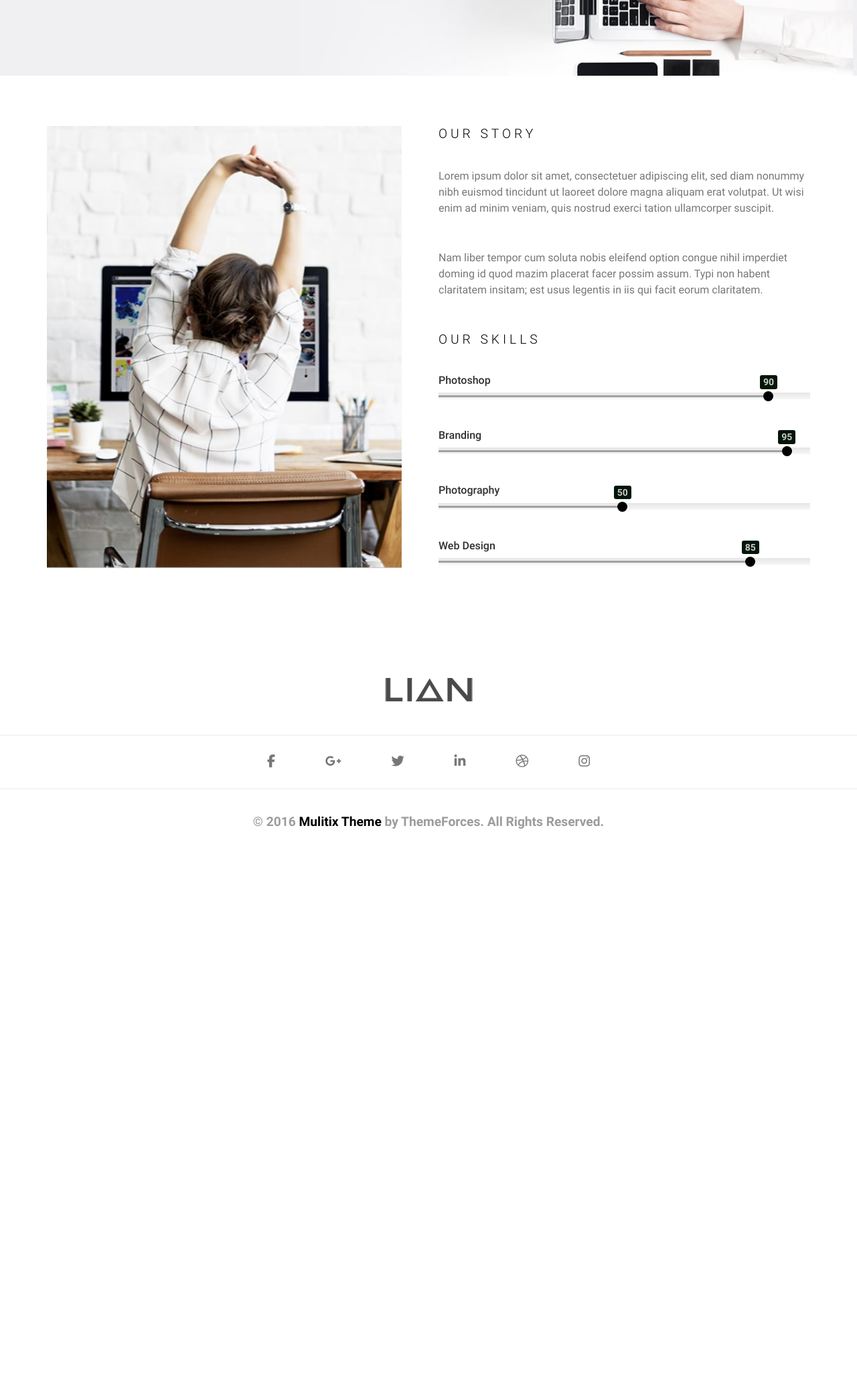
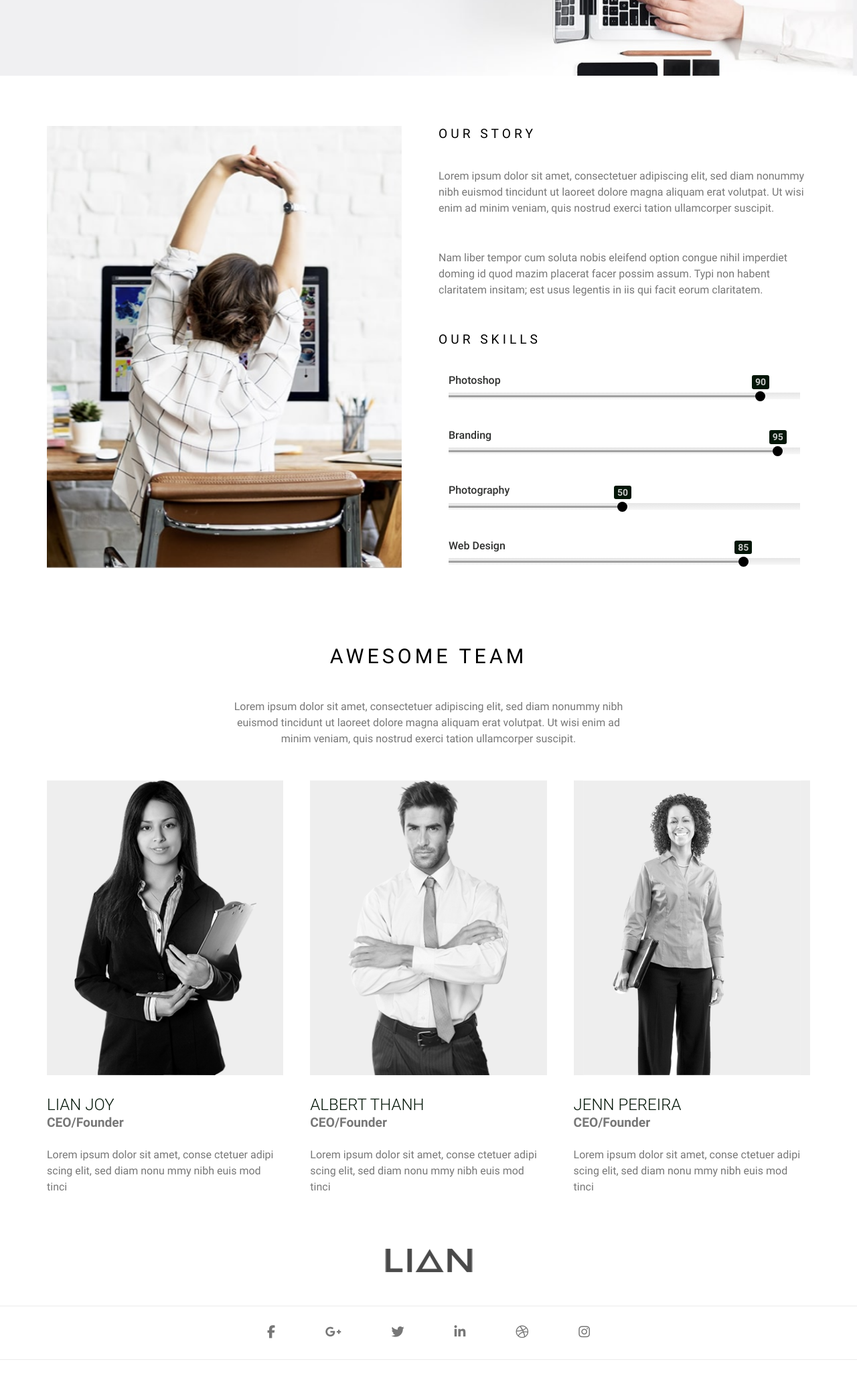
Before and after one commit to GradenD/lian, a PHP site: page /index.php?page=about in a window 1280 px wide. Shown: the part 332-2386 px from the top of the page at 67% size. Before the commit the page ends 1569 px from the top, so only its background shows below. Run offline with PHP 8.4, Linux system fonts and the light colour scheme; some libraries are stand-ins or nearby versions.

Commit message:
about and team

```diff
--- a/css/main.css
+++ b/css/main.css
@@ -27,6 +27,11 @@ body {
 	color: #777777;
 }
 
+.row {
+    margin-right: 0px;
+    margin-left: 0px;
+}
+
 p {
     margin-top: 0;
     margin-bottom: 0rem;
@@ -48,7 +53,7 @@ img{
 
 img[data-src] {
 	opacity: 0;
-  }
+}
 
 button{
 	cursor: pointer;
@@ -492,7 +497,7 @@ input.search-form:hover {
 .info-block h1{
 	font-size: 1.2rem;
 	color: #000000;
-	font-weight: 300;
+	font-weight: 400;
 	letter-spacing: 5px;
 	margin-bottom: 40px;
 }
@@ -540,6 +545,118 @@ input.search-form:hover {
 	}
 }
 
+.awesome-team{
+	width: 100%;
+}
+
+.awesome-team .head{
+	width: 590px;
+	margin: 0px auto;
+	text-align: center;
+}
+
+.awesome-team .head h1{
+	font-size: 1.9rem;
+	font-weight: 400;
+	letter-spacing: 5px;
+	color: #000000;
+	margin-bottom: 45px;
+}
+
+.awesome-team .head p{
+    font-size: 1rem;
+    color: #777777;
+    font-weight: 400;
+    margin-bottom: 50px;
+}
+
+.awesome-team .body-team{
+	display: flex;
+    display: -ms-flexbox;
+	display: -webkit-flex;
+	flex-direction: column;
+}
+
+.awesome-team .body-team .team-line{
+	display: flex;
+    display: -ms-flexbox;
+    display: -webkit-flex;
+    -webkit-justify-content: space-between;
+	justify-content: space-between;
+}
+
+.awesome-team .body-team .team-line .team{
+	width: 31%;
+}
+
+.team .team-img{
+	width: 100%;
+	height: 440px;
+	text-align: center;
+	background-color: #eeeeee;
+}
+
+.team .team-img img{
+	max-width: 100%;
+	height: 100%;
+}
+
+.team .team-info{
+	width: 100%;
+	text-align: left;
+	background-color: #ffffff;
+	padding: 30px 0px;
+}
+
+.team .team-info p{
+	font-size: 1rem;
+    color: #777777;
+	font-weight: 400;
+	padding-top: 25px;
+}
+
+.team .team-info h1{
+	font-size: 1.5rem;
+    color: #041608;
+	font-weight: 300;
+	margin-bottom: .0rem;
+}
+
+.team .team-info h2{
+	font-size: 1.2rem;
+    color: #777777;
+	font-weight: 700;
+	margin-bottom: .0rem;
+}
+
+@media (max-width: 993px){
+
+	.awesome-team .body-team .team-line {
+		flex-direction: column;
+	}
+
+	.awesome-team .body-team .team-line .team {
+		width: 80%;
+		margin: 0px auto;
+		margin-bottom: 20px;
+	}
+}
+
+@media (max-width: 768px){
+
+	.awesome-team .head {
+		width: 90%;
+		margin: 0px auto;
+		text-align: center;
+	}
+
+	.awesome-team .body-team .team-line .team {
+		width: 90%;
+		margin: 0px auto;
+		margin-bottom: 20px;
+	}
+
+}
 
 /* footer */
 .fot-logo{
--- a/pages/about.php
+++ b/pages/about.php
@@ -14,10 +14,10 @@
              <div id="carouselExampleSlidesOnly" class="carousel slide about-carousel" data-ride="carousel">
                 <div class="carousel-inner about-carousel">
                     <div class="carousel-item active">
-                        <img data-src="img/story/story-1.jpg" loading="lazy">
+                        <img data-src="img/story/story-1.jpg">
                     </div>
                     <div class="carousel-item">
-                        <img data-src="img/story/story-2.jpg" loading="lazy">
+                        <img data-src="img/story/story-2.jpg">
                     </div>
                 </div>
             </div>
@@ -76,3 +76,60 @@
         </div>
     </div>
 </div>
+
+<div class="container">
+    <div class="awesome-team">
+        <div class="head">
+            <h1>AWESOME TEAM</h1>
+            <p>
+                Lorem ipsum dolor sit amet, consectetuer adipiscing elit, sed
+                diam nonummy nibh euismod tincidunt ut laoreet dolore magna
+                aliquam erat volutpat. Ut wisi enim ad minim veniam, quis nostrud
+                exerci tation ullamcorper suscipit.
+            </p>
+        </div>
+        <div class="body-team">
+            <div class="team-line">
+                <div class="team">
+                    <div class="team-img">
+                        <img data-src="img/team/team-1.png">
+                    </div>
+                    <div class="team-info">
+                        <h1>LIAN JOY</h1>
+                        <h2>CEO/Founder</h2>
+                        <p>
+                            Lorem ipsum dolor sit amet, conse ctetuer adipi
+                            scing elit, sed diam nonu mmy nibh euis mod tinci
+                        </p>
+                    </div>
+                </div>
+                <div class="team">
+                    <div class="team-img">
+                        <img data-src="img/team/team-2.png">
+                    </div>
+                    <div class="team-info">
+                        <h1>ALBERT THANH</h1>
+                        <h2>CEO/Founder</h2>
+                        <p>
+                            Lorem ipsum dolor sit amet, conse ctetuer adipi
+                            scing elit, sed diam nonu mmy nibh euis mod tinci
+                        </p>
+                    </div>
+                </div>
+                <div class="team">
+                    <div class="team-img">
+                        <img data-src="img/team/team-3.png">
+                    </div>
+                    <div class="team-info">
+                        <h1>JENN PEREIRA</h1>
+                        <h2>CEO/Founder</h2>
+                        <p>
+                            Lorem ipsum dolor sit amet, conse ctetuer adipi
+                            scing elit, sed diam nonu mmy nibh euis mod tinci
+                        </p>
+                    </div>
+                </div>
+            </div>
+        </div>
+    </div>
+</div>
--- a/tmp/header.php
+++ b/tmp/header.php
@@ -19,7 +19,7 @@
 			<div class="container">
 				<div class="header navbar navbar-expand-lg bsnav">
 					<div class="logo">
-						<img src="img/logo.png">
+					<a href="/?page=index"><img src="img/logo.png"></a>
 					</div>
 					<button class="navbar-toggler toggler-spring" data-toggle="collapse" data-target=".navbar-collapse">
 						<span class="navbar-toggler-icon"></span>
```
Also changed, not shown: img/team/team-1.png (added), img/team/team-2.png (added), img/team/team-3.png (added).
